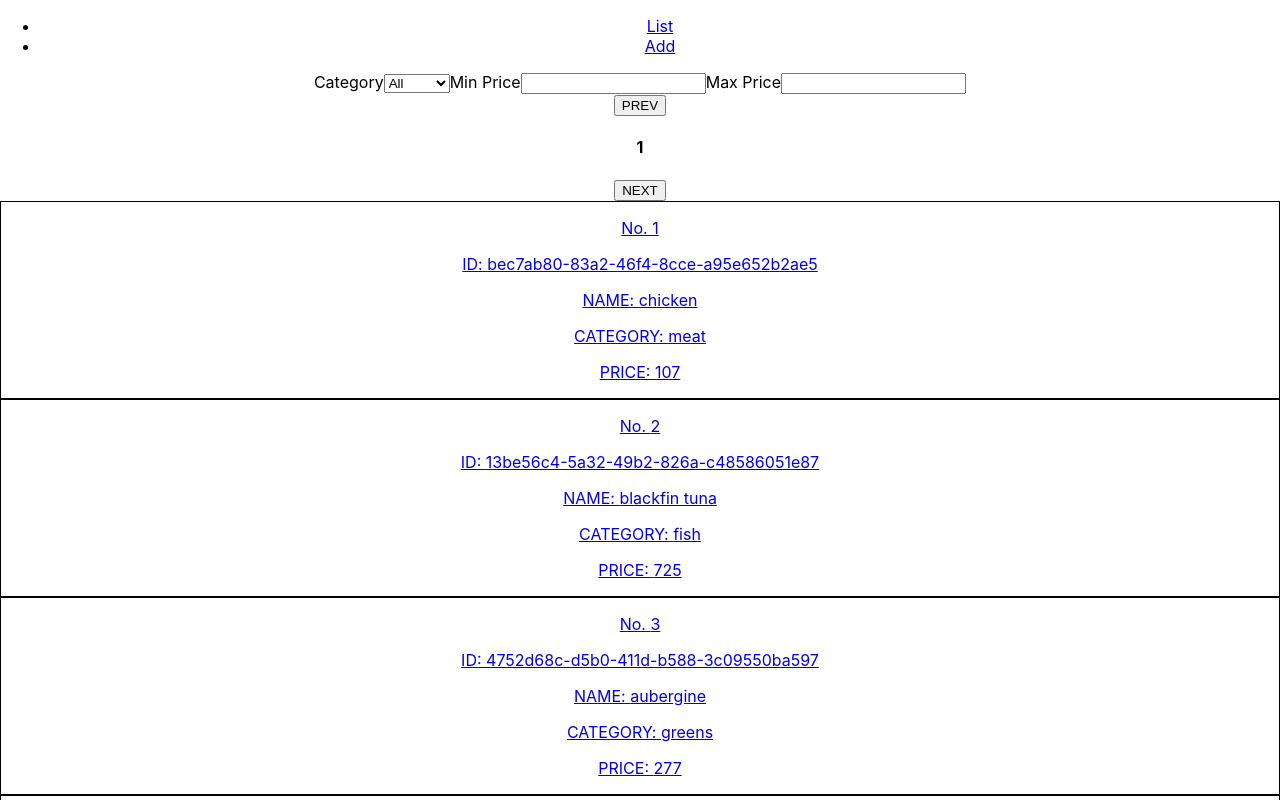
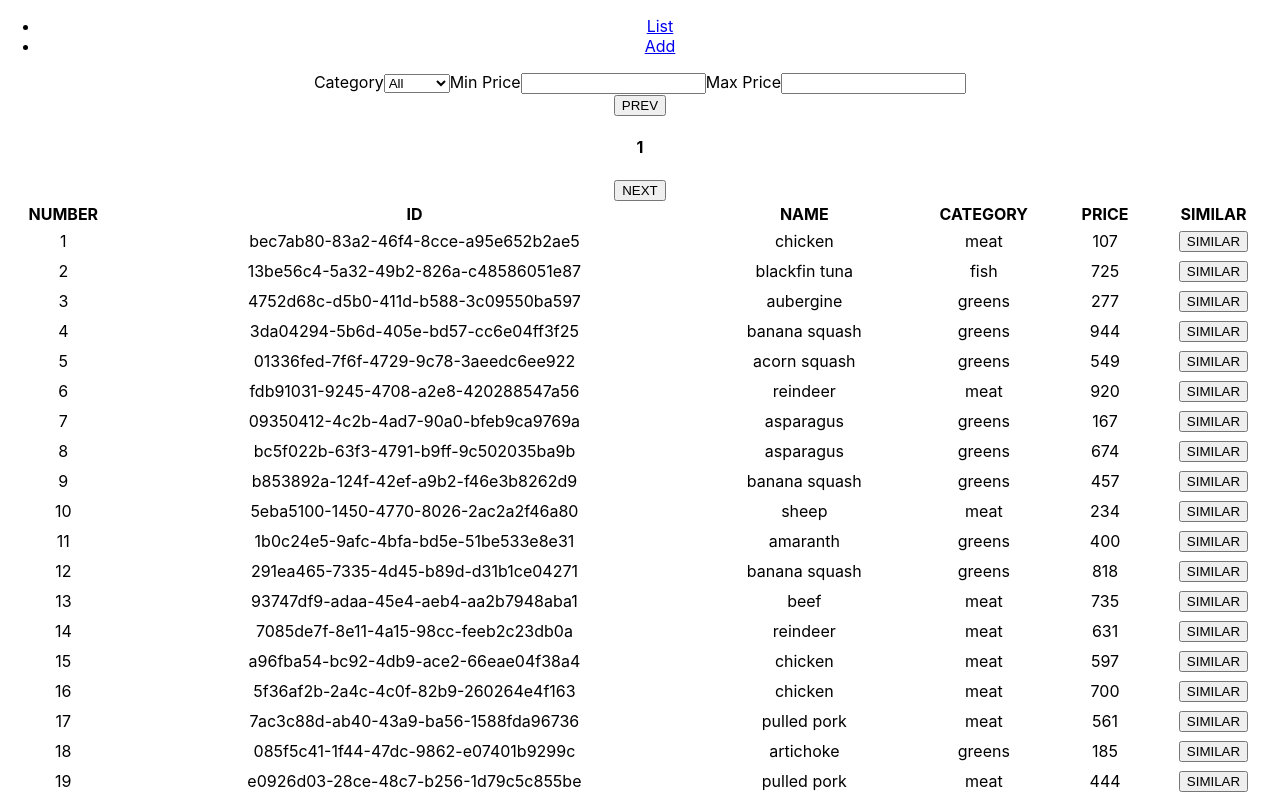
Before and after one commit to rmcodingnet/product-test-completed, a React (Create React App) app: page / in a window 1280 px wide. Shown: the top 800 px of the page. Built offline with nearby package versions, Linux system fonts and the light colour scheme.

Commit message:
adding tables

```diff
--- a/src/components/ClosestProducts/ClosestProducts.js
+++ b/src/components/ClosestProducts/ClosestProducts.js
@@ -36,27 +36,35 @@ export default function ClosestProducts({ products }) {
                 </p>
             </div>
 
-            <div>
+
+            <table style={{ width: "100%" }}>
+                <tr>
+                    <th>NUMBER</th>
+                    <th>ID</th>
+                    <th>NAME</th>
+                    <th>CATEGORY</th>
+                    <th>PRICE</th>
+                </tr>
                 {nearestProductsList.length > 0 && nearestProductsList.map((product, index) => {
                     return (
-                        <div key={index} style={{ border: "1px solid black" }}>
-                            <p>No. {index + 1}</p>
-                            <p>
-                                ID: {product.id}
-                            </p>
-                            <p>
-                                NAME: {product.name}
-                            </p>
-                            <p>
-                                CATEGORY: {product.category}
-                            </p>
-                            <p>
-                                PRICE: {product.price}
-                            </p>
-                        </div>
+                        <tr key={index} >
+                            <td>{index + 1}</td>
+                            <td>
+                                {product.id}
+                            </td>
+                            <td>
+                                {product.name}
+                            </td>
+                            <td>
+                                {product.category}
+                            </td>
+                            <td>
+                                {product.price}
+                            </td>
+                        </tr>
                     )
                 })}
-            </div>
+            </table>
         </div>
     )
 }
--- a/src/components/ProductList/ProductList.js
+++ b/src/components/ProductList/ProductList.js
@@ -55,31 +55,45 @@ const ProductList = ({ products }) => {
                 <button onClick={() => setPage(page + 1)}>NEXT</button>
             </div>
 
-            <div className="list">
+            <table style={{ width: "100%" }}>
+                <tr>
+                    <th>NUMBER</th>
+                    <th>ID</th>
+                    <th>NAME</th>
+                    <th>CATEGORY</th>
+                    <th>PRICE</th>
+                    <th>SIMILAR</th>
+                </tr>
+
                 {filteredProducts.length > 0 && pagination(filteredProducts, page).map((product, index) => {
+
                     return (
-                        <Link to={`/closestProducts/${product.id}`} key={index} >
-                            <div style={{ border: "1px solid black" }}>
-                                <p>No. {index + 1}</p>
-                                <p>
-                                    ID: {product.id}
-                                </p>
-                                <p>
-                                    NAME: {product.name}
-                                </p>
-                                <p>
-                                    CATEGORY: {product.category}
-                                </p>
-                                <p>
-                                    PRICE: {product.price}
-                                </p>
-                            </div>
-                        </Link>
+
+                        <tr key={index} >
+                            <td>{index + 1}</td>
+                            <td>
+                                {product.id}
+                            </td>
+                            <td>
+                                {product.name}
+                            </td>
+                            <td>
+                                {product.category}
+                            </td>
+                            <td>
+                                {product.price}
+                            </td>
+                            <Link to={`/closestProducts/${product.id}`}> <td><button>SIMILAR</button></td></Link>
+                        </tr>
+
+
                     )
                 })}
-            </div>
 
-        </div>
+
+            </table >
+
+        </div >
     );
 };
 
```
Also changed, not shown: 1 other file (tests, documents, lock files or other folders).
